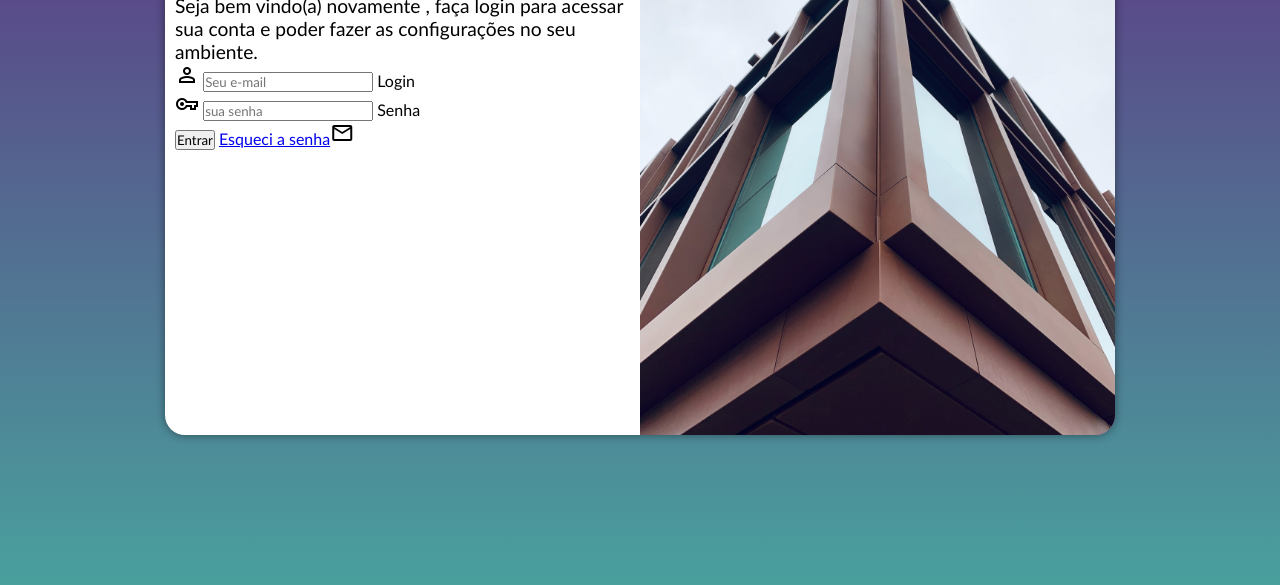
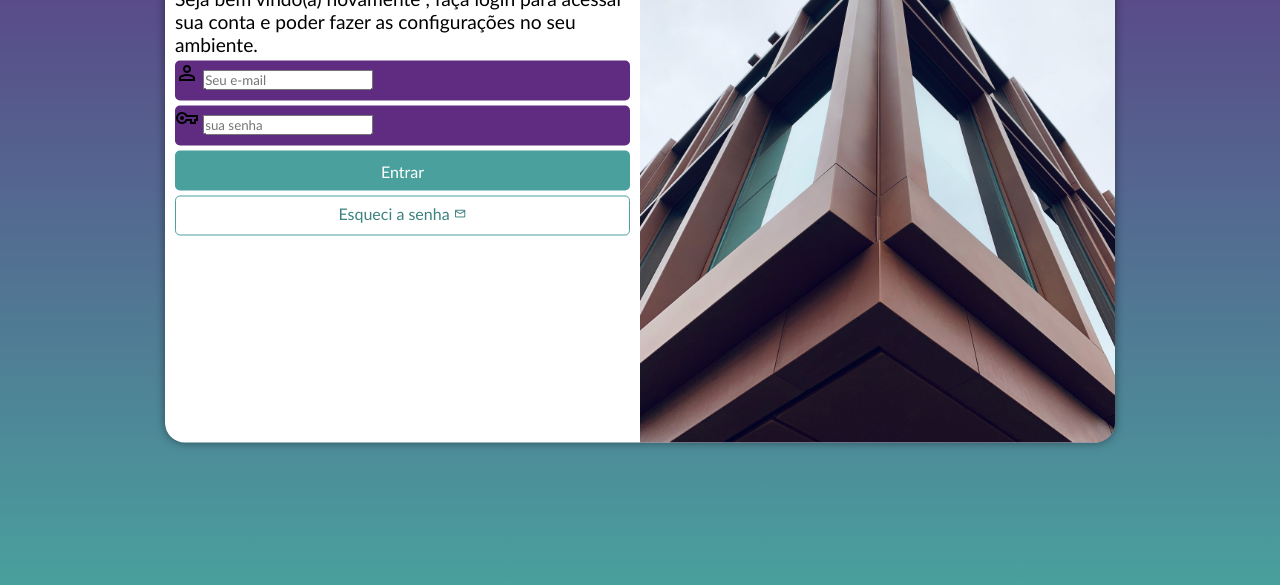
Before and after one commit to VitorMendesGallo/Projeto-Login, a plain HTML site: page index.html in a window 1280 px wide. Shown: the part 215-800 px from the top of the page. Drawn offline with nearby package versions, Linux system fonts and the light colour scheme.

Commit message:
Estilizando o formulario

```diff
--- a/estilos/style.css
+++ b/estilos/style.css
@@ -3,7 +3,7 @@
 /*
     Paleta de cores
     Verde:#49a09d
-    Lilas:5f2c82
+    Lilas:#5f2c82
 */
 
 * {
@@ -35,8 +35,8 @@ section#login {
   overflow: hidden;
 
   background-color: white;
-  width: 250px;
-  height: 500px;
+  width: 252px;
+  height: 515px;
   border-radius: 20px;
   box-shadow: 0px 0px 10px rgba(0, 0, 0, 0.452);
   transition: width .3s , height .3s;
@@ -63,3 +63,55 @@ div#formulario > h1 {
 div#formulario > p  {
   font-size: 0.9em;
 }
+
+form > div.campo {
+  background-color: #5f2c82;
+  width: 100%;
+  display: block;
+  height: 40px ;
+  border-radius: 5px ;
+  margin: 5px 0px ;
+}
+
+div.campo > label {
+  display: none;
+}
+
+form > input[type = submit]{
+  display: block;
+  font-size: 1em;
+  width: 100%;
+  height: 40px ;
+  background-color:#49a09d ;
+  color: white;
+  border: none;
+  border-radius: 5px ;
+  cursor: pointer;
+}
+
+form > input[type = submit]:hover{
+  background-color:#3c8280 ;
+}
+
+form > a.botao {
+  display: block;
+  text-align: center;
+  font-size: 1em;
+  width: 100%;
+  height: 40px ;
+  background-color: white;
+  color: #3c8280 ;
+  border: 1px solid #49a09d;
+  border-radius: 5px ;
+  text-decoration: none;
+  padding-top: 7px;
+  margin-top: 5px ;
+}
+
+form > a.botao:hover {
+  background-color:#5ecdc9 ;
+}
+
+form > a.botao > span {
+  font-size: 0.8em;
+}
--- a/index.html
+++ b/index.html
@@ -50,8 +50,10 @@
               <label for="isenha">Senha</label>
             </div>
             <input type="submit" value="Entrar" />
-            <a href="esqueci.html">Esqueci a senha</a
-            ><span class="material-symbols-outlined"> mail </span>
+            <a href="esqueci.html" class="botao"
+              >Esqueci a senha
+              <span class="material-symbols-outlined"> mail </span></a
+            >
           </form>
         </div>
       </section>
```
